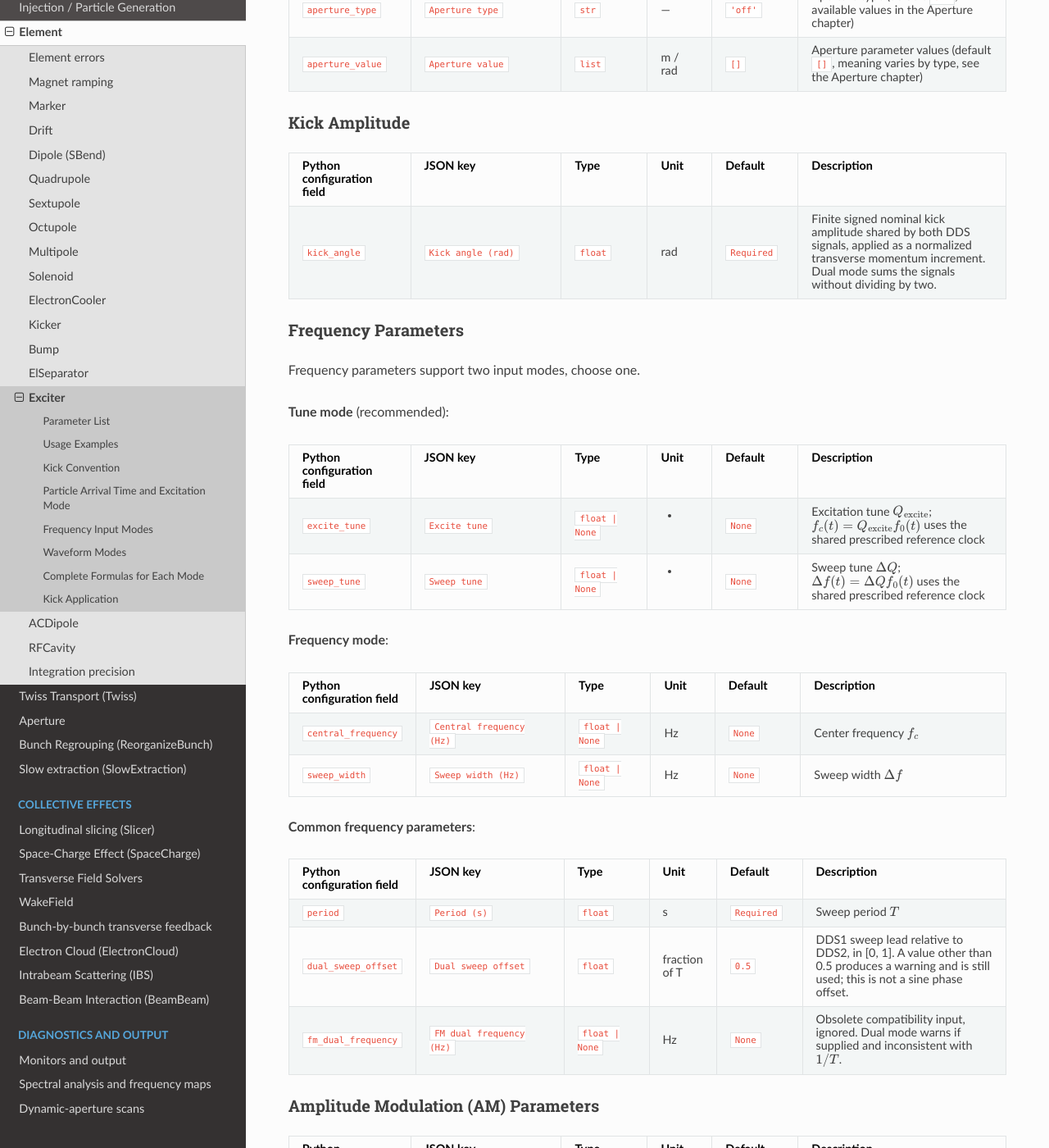
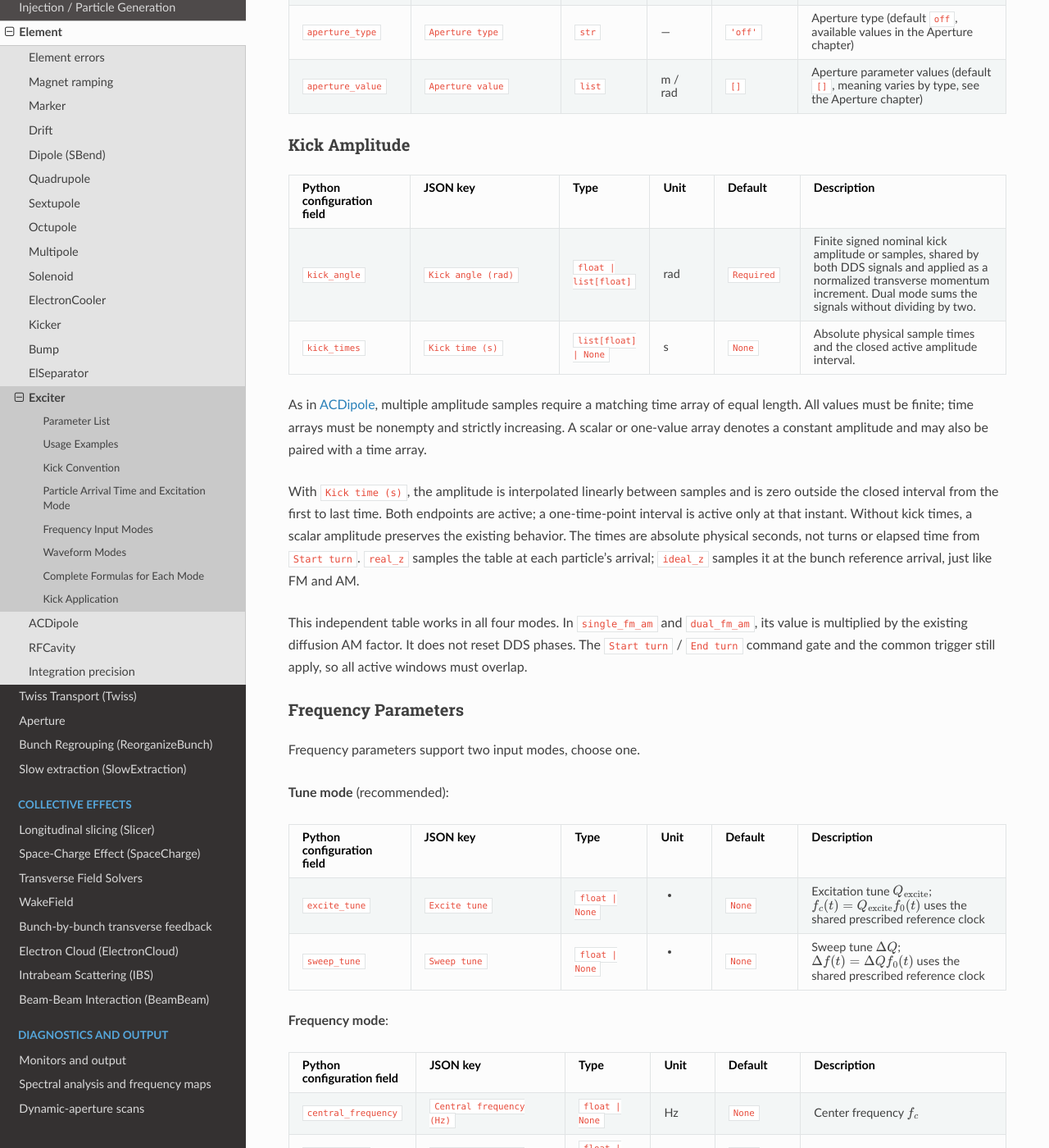
Before and after one commit to changmx/PASS, a Sphinx documentation site: the page built from docs/source/en/element/exciter.rst, in a window 1280 px wide and 1400 px high, scrolled down 1281 px. Shown: the whole window at 82% size. Built offline with Sphinx 7.4.7 and the Read the Docs theme 3.1.0, drawn with Linux system fonts in a browser that asks for light colours; some of the changed text lies outside the part shown.

Commit message:
feat: add time table for exciter

```diff
--- a/docs/source/en/element/exciter.rst
+++ b/docs/source/en/element/exciter.rst
@@ -11,6 +11,7 @@ Its length is fixed internally and is not an input parameter.
 
   - Thin lens element (``length = 0``), changes only the particle's transverse momentum, without changing position coordinates;
   - Supports 4 waveform modes (``single_fm``, ``single_fm_am``, ``dual_fm``, ``dual_fm_am``);
+  - Supports a signed amplitude time table in all four modes, with the same interface as :doc:`ac_dipole`;
   - Supports excitation at each particle's arrival (``real_z``) or at the ideal reference arrival (``ideal_z``);
   - Frequency parameters support both tune mode and frequency mode input methods;
   - Supports aperture checking, consistent with other elements.
@@ -105,10 +106,34 @@ Kick Amplitude
      - Description
    * - ``kick_angle``
      - ``Kick angle (rad)``
-     - ``float``
+     - ``float | list[float]``
      - rad
      - ``Required``
-     - Finite signed nominal kick amplitude shared by both DDS signals, applied as a normalized transverse momentum increment. Dual mode sums the signals without dividing by two.
+     - Finite signed nominal kick amplitude or samples, shared by both DDS signals and applied as a normalized transverse momentum increment. Dual mode sums the signals without dividing by two.
+   * - ``kick_times``
+     - ``Kick time (s)``
+     - ``list[float] | None``
+     - s
+     - ``None``
+     - Absolute physical sample times and the closed active amplitude interval.
+
+As in :doc:`ac_dipole`, multiple amplitude samples require a matching time array
+of equal length. All values must be finite; time arrays must be nonempty and
+strictly increasing. A scalar or one-value array denotes a constant amplitude
+and may also be paired with a time array.
+
+With ``Kick time (s)``, the amplitude is interpolated linearly between samples
+and is zero outside the closed interval from the first to last time. Both
+endpoints are active; a one-time-point interval is active only at that instant.
+Without kick times, a scalar amplitude preserves the existing behavior.
+The times are absolute physical seconds, not turns or elapsed time from
+``Start turn``. ``real_z`` samples the table at each particle's arrival;
+``ideal_z`` samples it at the bunch reference arrival, just like FM and AM.
+
+This independent table works in all four modes. In ``single_fm_am`` and
+``dual_fm_am``, its value is multiplied by the existing diffusion AM factor.
+It does not reset DDS phases. The ``Start turn`` / ``End turn`` command gate
+and the common trigger still apply, so all active windows must overlap.
 
 
 Frequency Parameters
@@ -243,7 +268,7 @@ Amplitude Modulation (AM) Parameters
 
   ``am_r0`` and ``am_delta0`` should be of the same order of magnitude; otherwise :math:`\exp(-r_0^2/\delta_0^2)` may suffer numerical underflow.
 
-  In constant amplitude modes (``single_fm``, ``dual_fm``), the AM parameters do not participate in the computation and can be set to 0.
+  In modes without diffusion AM (``single_fm``, ``dual_fm``), the AM parameters do not participate in the computation and can be set to 0. An amplitude time table may still vary the kick.
 
 Usage Examples
 --------------
@@ -291,6 +316,25 @@ If using frequency mode, replace ``Excite tune`` and ``Sweep tune`` with:
    "Sweep width (Hz)": 79.2
    }
 
+Amplitude Time Table Example
+~~~~~~~~~~~~~~~~~~~~~~~~~~~~
+
+To ramp the amplitude up, hold it, and ramp it down, replace the example's
+``Kick angle (rad)`` and add ``Kick time (s)`` as follows:
+
+.. code-block:: json
+
+   {
+       "Kick angle (rad)": [0.0, 1e-4, 1e-4, 0.0],
+       "Kick time (s)": [0.01, 0.02, 0.05, 0.06]
+   }
+
+The amplitude at 0.015 s is :math:`5\times10^{-5}` rad; it is zero before
+0.01 s and after 0.06 s. Enable the element and choose its turn interval so
+that it covers the desired physical-time window. These times are not shifted
+automatically by the start turn. Use ``single_fm`` or ``dual_fm`` for this table
+alone, or an ``_am`` mode to multiply it by the diffusion envelope as well.
+
 Waveform Mode Selection Guide
 ~~~~~~~~~~~~~~~~~~~~~~~~~~~~~
 
@@ -311,25 +355,27 @@ Parameter Selection Recommendations
 Kick Convention
 ---------------
 
-Let :math:`\theta_0=\text{Kick angle (rad)}`. The element applies a prescribed
+Let :math:`\theta(t)` be the signed amplitude from ``Kick angle (rad)`` and its
+optional ``Kick time (s)`` table; a scalar without times gives
+:math:`\theta(t)=\theta_0`. The element applies a prescribed
 normalized transverse momentum increment, using the same nominal small-angle
 convention as :doc:`kicker`:
 
 .. math::
 
-   \Delta p_{u,i}=\theta_0 F(t_{\mathrm{eval},i}),\qquad p_u=\frac{P_u}{P_0},\qquad u=x\ \text{or}\ y.
+   \Delta p_{u,i}=\theta(t_{\mathrm{eval},i}) F(t_{\mathrm{eval},i}),\qquad p_u=\frac{P_u}{P_0},\qquad u=x\ \text{or}\ y.
 
 For an on-momentum paraxial reference particle, :math:`\Delta u'\simeq\Delta p_u`,
 which gives the input its angle unit. This is not an exact geometric rotation
 by the same angle for every off-momentum or non-paraxial particle. The sign of
-:math:`\theta_0` specifies the selected transverse kick direction. It already
+:math:`\theta(t)` specifies the selected transverse kick direction. It already
 contains any intended charge-sign convention; tracking does not multiply it by
 charge sign, rigidity or a particle velocity factor.
 
-The configured coefficient stays fixed when beam energy changes. Particles
+The configured amplitude program does not change automatically with beam energy. Particles
 with the same waveform evaluation time receive the same prescribed momentum
 increment, subject to the waveform mode's shared AM factor. In ``real_z``,
-different arrival times sample different phases and AM values; in ``ideal_z``,
+different arrival times sample different amplitudes, phases and AM values; in ``ideal_z``,
 each bunch receives the value at its reference arrival. Tune-mode frequencies
 use the shared reference clock, not a separate oscillator frequency for each particle.
 
@@ -378,8 +424,9 @@ The existing ``Mode`` field independently selects the FM/AM waveform.
 In ``ideal_z``, z is treated as zero only for evaluating the excitation;
 stored particle coordinates are unchanged. Every bunch uses its own
 ``bunch.t0`` at each passage through this element, rather than a common value
-for all bunches or a measured longitudinal centroid. FM, AM and the trigger
-gate all use this same time. Thus the trigger acts on the whole bunch together.
+for all bunches or a measured longitudinal centroid. The amplitude table, FM,
+AM and all physical-time gates use this same time. Thus each time gate acts on
+the whole bunch together.
 This mode removes the direct effect of longitudinal arrival offsets on the
 excitation, including a bunch-centroid offset; other beam dynamics remain active.
 
@@ -395,7 +442,8 @@ its accumulated turns reach :math:`n_{\rm start}+s/C`:
 Both DDS phases start at zero at :math:`u=0`; evaluation times before the trigger
 give zero excitation. The existing ``Start turn`` / ``End turn`` command gate also
 applies. Only the sweep position is reduced modulo :math:`T`; accumulated phase
-is not reset. Changing the absolute time origin does not change this waveform.
+is not reset. Shifting the clock origin and any amplitude sample times by the
+same amount does not change this waveform.
 
 Frequency Input Modes
 ---------------------
@@ -445,7 +493,7 @@ The ``Mode`` field selects one of 4 waveforms, formed by combining two dimension
     - Description
   * - ``single_fm``
     - Single-segment sweep
-    - Constant amplitude
+    - No diffusion AM
     - The most basic linear chirp
   * - ``single_fm_am``
     - Single-segment sweep
@@ -453,7 +501,7 @@ The ``Mode`` field selects one of 4 waveforms, formed by combining two dimension
     - Sweep + time-varying amplitude
   * - ``dual_fm``
     - Two DDS sweeps
-    - Constant amplitude
+    - No diffusion AM
     - Sum of two independent continuous phases
   * - ``dual_fm_am``
     - Two DDS sweeps
@@ -507,7 +555,7 @@ The subtraction makes both initial phases zero for any sweep offset. The default
 :math:`\alpha=0.5` means DDS1 resets at half-period and DDS2 at full-period; it
 does not impose a half-cycle sine phase difference. A different offset produces
 a warning and remains valid. The two signals are added directly, with a peak
-bound of :math:`2|\theta_0|` before AM. There is no separate imposed cosine envelope.
+bound of :math:`2|\theta(t)|` before diffusion AM. There is no separate imposed cosine envelope.
 Both signals use the single ``Kick angle (rad)`` setting and the same AM factor;
 there are no separate channel amplitudes or automatic division by two.
 
@@ -527,14 +575,15 @@ This continuous waveform model does not implement hardware sample-and-hold steps
 Amplitude Modulation (AM) Dimension
 ~~~~~~~~~~~~~~~~~~~~~~~~~~~~~~~~~~~
 
-**Constant amplitude**
+**Without diffusion AM**
 
 .. math::
 
-  A(u) = \theta_0
+  A(u) = \theta(t_*+u)
 
-No time-varying AM envelope is applied. The signed coefficient is the fixed
-configured kick angle, independent of particle velocity or reference energy.
+No diffusion AM envelope is applied. The signed coefficient follows the
+configured amplitude table, or is constant without a table, independent of
+particle velocity or reference energy.
 
 **Time-varying amplitude (am)**
 
@@ -605,32 +654,33 @@ the lattice and the sampled excitation phases.
 Complete Formulas for Each Mode
 -------------------------------
 
-1. **single_fm** (one DDS + constant amplitude)
+1. **single_fm** (one DDS, without diffusion AM)
 
 .. math::
 
-  \text{kick}_i=\theta_0\sin\phi_2(u_i).
+  \text{kick}_i=\theta(t_{\mathrm{eval},i})\sin\phi_2(u_i).
 
 2. **single_fm_am** (one DDS + time-varying amplitude)
 
 .. math::
 
-  \text{kick}_i=\theta_0\,\text{am\_factor}(u_i)\sin\phi_2(u_i).
+  \text{kick}_i=\theta(t_{\mathrm{eval},i})\,\text{am\_factor}(u_i)\sin\phi_2(u_i).
 
-3. **dual_fm** (two DDS channels + constant amplitude)
+3. **dual_fm** (two DDS channels, without diffusion AM)
 
 .. math::
 
-  \text{kick}_i=\theta_0[\sin\phi_1(u_i)+\sin\phi_2(u_i)].
+  \text{kick}_i=\theta(t_{\mathrm{eval},i})[\sin\phi_1(u_i)+\sin\phi_2(u_i)].
 
 4. **dual_fm_am** (two DDS channels + time-varying amplitude)
 
 .. math::
 
-  \text{kick}_i=\theta_0\,\text{am\_factor}(u_i)[\sin\phi_1(u_i)+\sin\phi_2(u_i)].
+  \text{kick}_i=\theta(t_{\mathrm{eval},i})\,\text{am\_factor}(u_i)[\sin\phi_1(u_i)+\sin\phi_2(u_i)].
 
-For particle :math:`i`, :math:`u_i=t_{\mathrm{eval},i}-t_*` and :math:`\theta_0` is the
-configured signed kick angle. The kick is zero for :math:`u_i<0`. FM and AM
+For particle :math:`i`, :math:`u_i=t_{\mathrm{eval},i}-t_*` and :math:`\theta(t_{\mathrm{eval},i})` is the
+configured signed amplitude evaluated at its selected time. The kick is zero
+for :math:`u_i<0` and outside any specified kick-time interval. FM and AM
 use the same evaluated elapsed time :math:`u_i`. These are the final normalized
 momentum increments; tracking applies no additional amplitude conversion.
 
```
Also changed, not shown: other parts of docs/source/en/element/exciter.rst (+1 -1 lines), docs/source/en/gui.rst (+8 -3 lines), docs/source/zh/element/exciter.rst (+69 -27 lines), docs/source/zh/gui.rst (+5 -2 lines), 4 other files.
